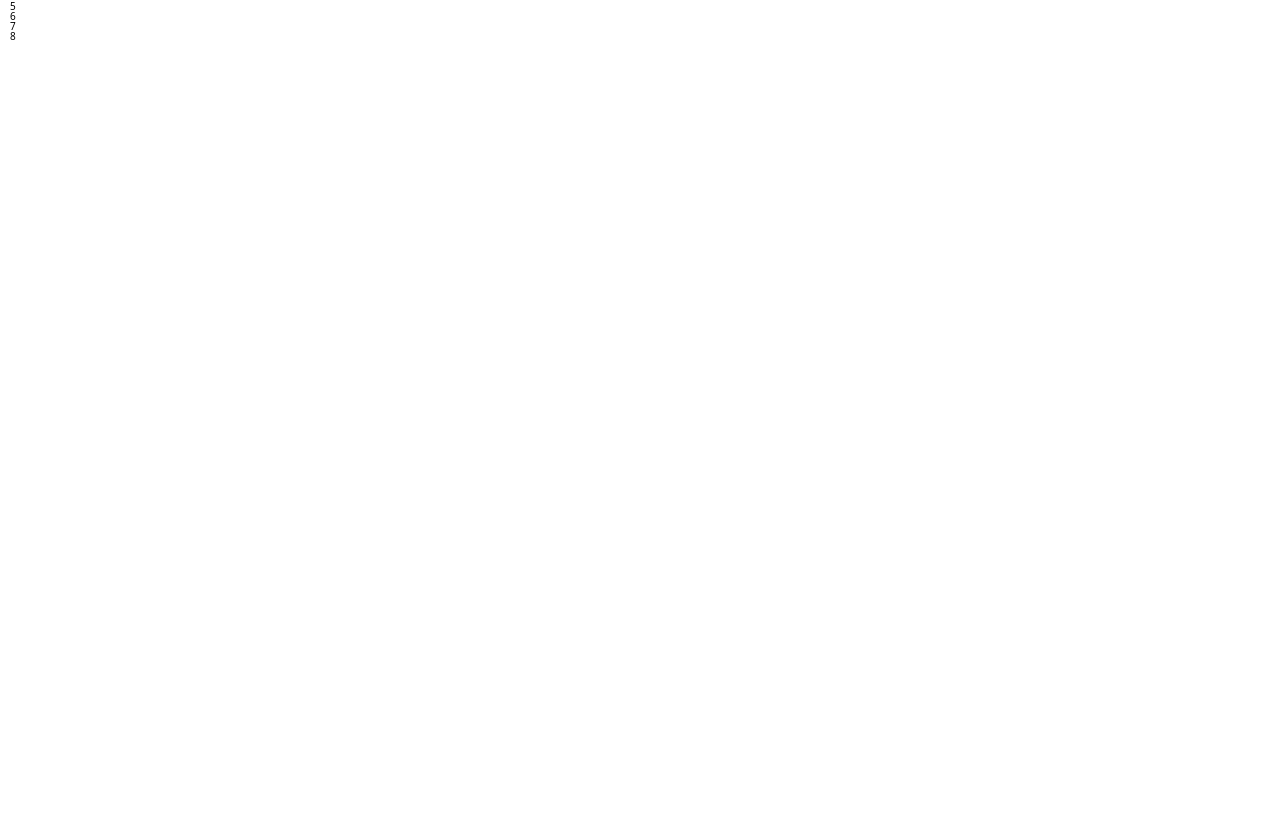
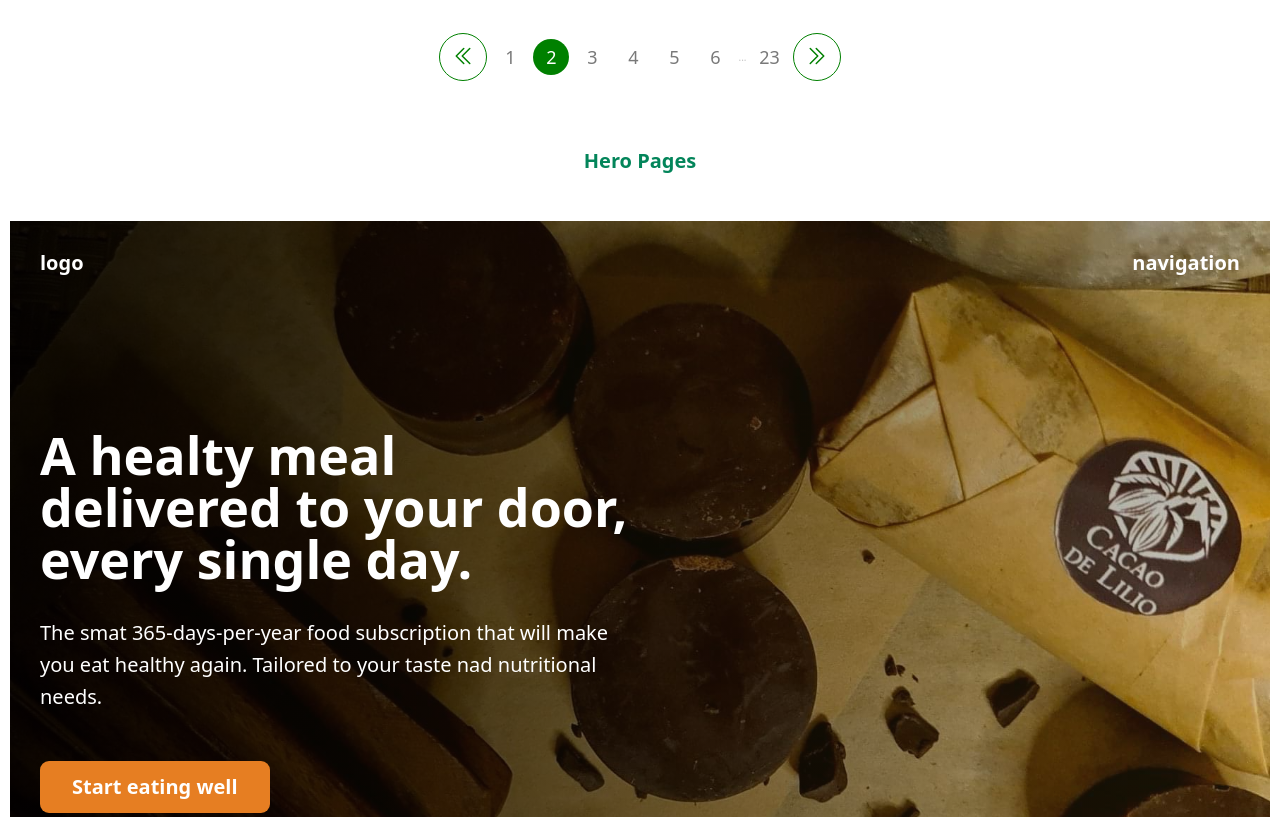
Before and after one commit to bmpandrada/components, a React (Vite) app: page / in a window 1280 px wide. Shown: the part 1543-2360 px from the top of the page. Before the commit the page ends 1594 px from the top, so only its background shows below. Built offline with nearby package versions, Linux system fonts and the light colour scheme.

Commit message:
adding hero pages

```diff
--- a/src/component/Elements.jsx
+++ b/src/component/Elements.jsx
@@ -1,6 +1,7 @@
 import Accordion from './accordion/Accordion'
 import Carousel from './carousel/Carousel'
 import './element.css'
+import Hero from './hero/Hero'
 import Pages from './pages/Pages'
 import Table from './table/Table'
 
@@ -31,7 +32,10 @@ const Elements = () => {
             <h1>Pages</h1>
               <Pages />
             </div>
-            <div className="col container-col-5">5</div>
+            <div className="col container-col-5">
+            <h1>Hero Pages</h1>
+              <Hero />
+            </div>
             <div className="col container-col-6">6</div>
             <div className="col container-col-7">7</div>
             <div className="col container-col-8">8</div>
--- a/src/component/element.css
+++ b/src/component/element.css
@@ -14,7 +14,6 @@ body{
     box-sizing: inherit;
     background-color: rgb(255, 255, 255);
     line-height: 1;
-
 }
 
 .container{
@@ -26,7 +25,7 @@ body{
 .container h1{
     text-align: center;
     color: #03855a;
-    margin-top: 5rem;
+    margin: 5rem 0;
 }
 .container-element{
     padding: 1rem;
--- /dev/null
+++ b/src/component/hero/Hero.jsx
@@ -0,0 +1,38 @@
+import React from 'react'
+import './hero.css'
+
+const Hero = () => {
+  return (<>
+  <header>
+    <nav className='container-hero'>
+        <div>logo</div>
+        <div>navigation</div>
+    </nav>
+    <div  className='container-hero container-header'>
+      <div className="container-header-inner">
+
+        <h2 className='hero-title'>A healty meal delivered to your door, every single day.</h2>
+        <p className='hero-description'>The smat 365-days-per-year food subscription that will make you eat healthy again. Tailored to your taste
+            nad nutritional needs.
+        </p>
+        <a href="" className='btn-hero'>Start eating well</a>
+      </div>
+    </div>
+  </header>
+  <section>
+    <div  className='container-hero'>
+        <h2 className='hero-subtitle'>Some random heading</h2>
+        <p className='hero-description'>Lorem ipsum dolor sit amet consectetur adipisicing elit.
+             Praesentium deleniti cum amet nisi porro voluptatibus accusamus at!
+              Aut mollitia maxime harum fuga voluptates magnam quae maiores,
+               consequuntur labore, sunt, saepe facilis eveniet dolores.
+                Labore aperiam eveniet, reprehenderit rerum accusantium distinctio porro,
+                 nobis repellendus dolorum autem, aliquid iusto repudiandae architecto incidunt.</p>
+    </div>
+  </section>
+  </>
+
+  )
+}
+
+export default Hero
--- /dev/null
+++ b/src/component/hero/hero.css
@@ -0,0 +1,97 @@
+body{
+    padding: 0;
+}
+
+html{
+    color: #444;
+    font-family: system-ui, -apple-system, BlinkMacSystemFont, 'Segoe UI', Roboto, Oxygen, Ubuntu, Cantarell, 'Open Sans', 'Helvetica Neue', sans-serif;
+}
+
+nav{
+    font-size: 2rem;
+    font-weight: bold;
+    display: flex;
+    justify-content: space-between;
+    padding-top: 3.2rem;
+}
+header{
+    background-image: linear-gradient(to right, rgba(0, 0, 0, 0.9), rgba(82, 70, 17, 0.255)), url('./cacao.jpg');
+    background-attachment: fixed;
+    background-size: cover;
+    height: 100vh;
+    display: flex;
+    flex-direction: column;
+    position: relative;
+    color: #fff;
+}
+
+.container-hero{
+    margin: 0 auto;
+    width: 1200px;
+}
+.container-header{
+    position: absolute;
+    top: 50%;
+    left: 50%;
+    width: 1200px;
+    transform: translate(-50%, -50%);
+
+}
+.container-header-inner{
+    width: 50%;
+
+}
+.hero-title{
+    font-size: 5.2rem;
+    margin-bottom: 3.2rem;
+    /* line-height: 1.5; */
+}
+.hero-subtitle{
+    font-size: 4.4rem;
+    margin-bottom: 4.8rem;
+}
+.hero-description{
+    font-size: 2rem;
+    line-height: 1.6;
+    margin-bottom: 4.8rem;
+}
+
+
+.btn-hero:link,
+.btn-hero:visited{
+    font-size: 2rem;
+    font-weight: 600;
+    background-color: #e67e22;
+    color: white;
+    text-decoration: none;
+    display: inline-block;
+    padding: 1.6rem 3.2rem;
+    border-radius: .9rem;
+}
+
+section{
+    padding: 9.6rem 0;
+    background-color: #f7f7f7;
+}
+
+
+@media screen and (max-width: 768px){
+
+    .container-hero{
+        width: 100%;
+        display: flex;
+        flex-direction: row;
+        padding: 2rem 1.5rem;
+    }
+    .container-header-inner{
+        width: 100%;
+
+    }
+    .hero-title{
+        font-size: 3.2rem;
+    }
+    section .container-hero{
+        display: flex;
+        flex-direction: column;
+    }
+}
```
Also changed, not shown: src/component/hero/cacao.jpg (added).
